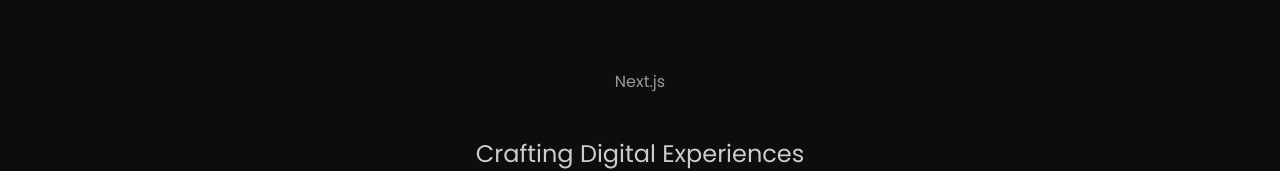
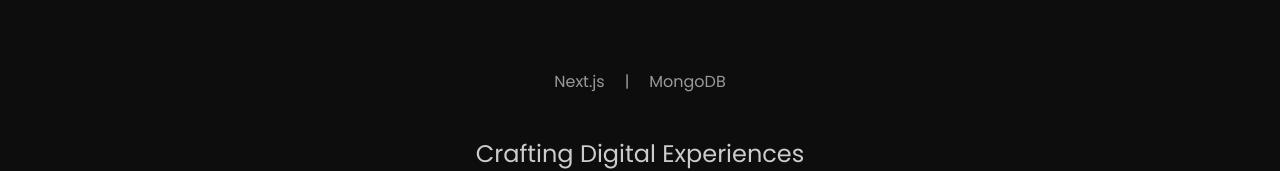
Before and after one commit to manjeshrv592/manjesh, a Next.js app: page / in a window 1280 px wide. Shown: the part 154-325 px from the top of the page. Built offline with nearby package versions, Linux system fonts and the light colour scheme.

Commit message:
Added mongo db to skill list

```diff
--- a/components/sections/Hero.jsx
+++ b/components/sections/Hero.jsx
@@ -6,6 +6,8 @@ const Hero = () => {
       <div className='pt-40 text-center xl:pt-56'>
         <div className='mb-2 flex justify-center gap-5 text-mj-grey-400'>
           <span>Next.js</span>
+          <span>|</span>
+          <span>MongoDB</span>
         </div>
         <h1 className='h1 mb-3 flex flex-col gap-1 sm:flex-row sm:gap-3'>
           <span className='gradient-primary bg-clip-text text-transparent'>
```
